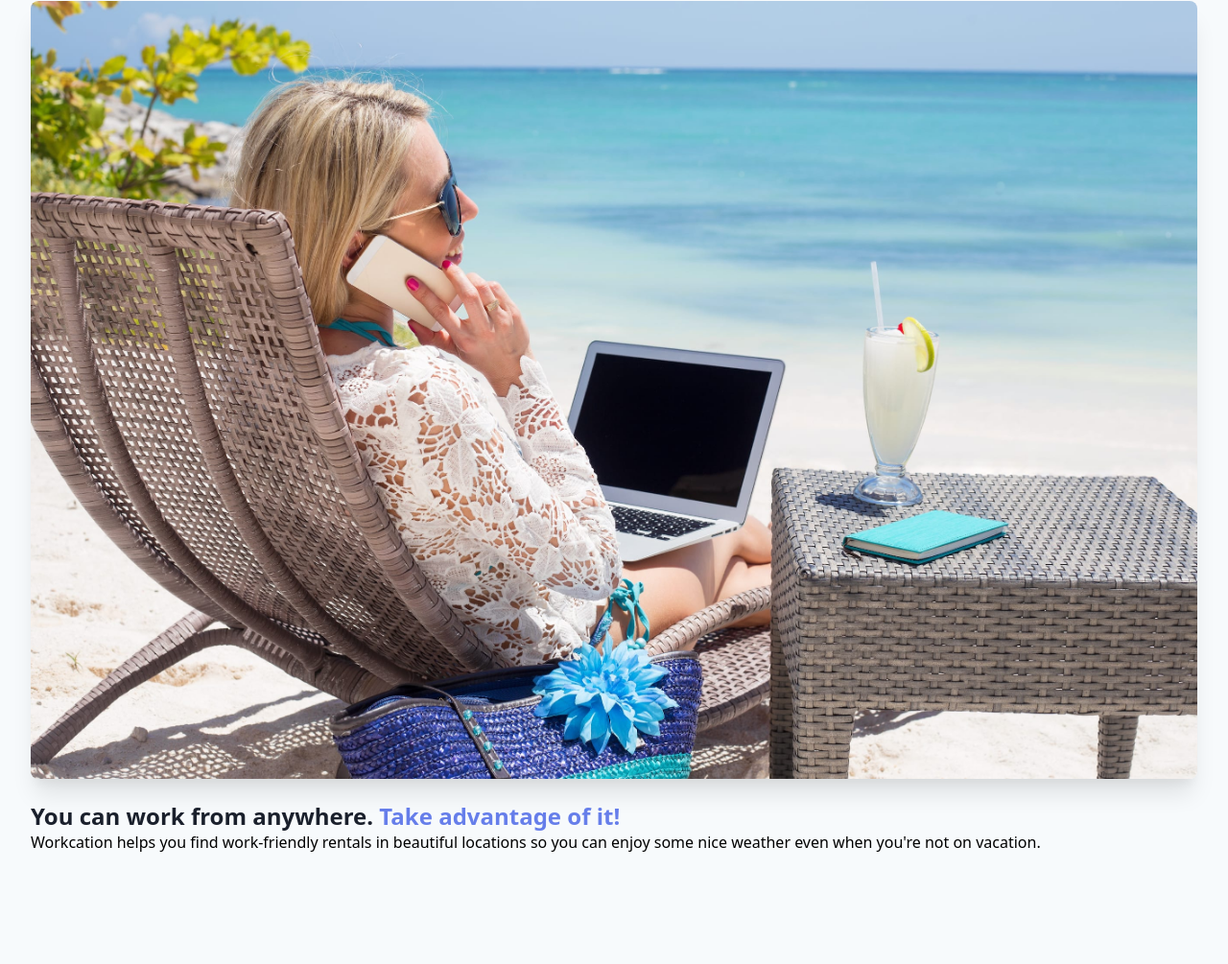
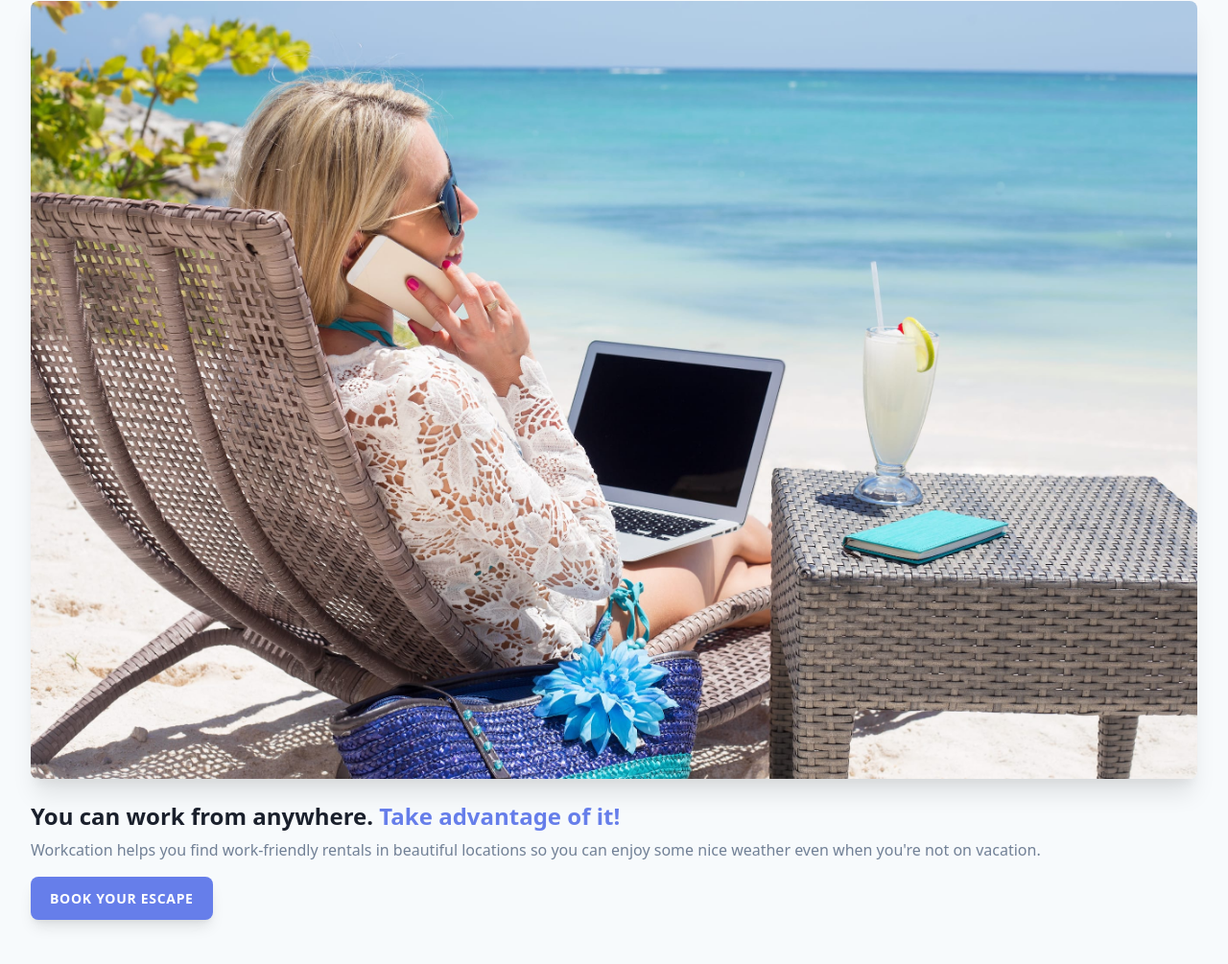
Before and after one commit to robenkleene/Examples, a browser extension: page tailwind/public/index.html in a window 1280 px wide. Shown: the part 111-1116 px from the top of the page at 96% size. Before the commit the page ends 1049 px from the top, so only its background shows below. Drawn offline with nearby package versions, Linux system fonts and the light colour scheme; files that its build step writes are made by us from their sources.

Commit message:
Continue tutorial

```diff
--- a/tailwind/public/index.html
+++ b/tailwind/public/index.html
@@ -17,10 +17,17 @@
         You can work from anywhere.
         <span class="text-indigo-500">Take advantage of it!</span>
       </h1>
-      <p>
+      <p class="mt-2 text-gray-600">
         Workcation helps you find work-friendly rentals in beautiful locations
         so you can enjoy some nice weather even when you're not on vacation.
       </p>
+      <div class="mt-4">
+        <a
+          href="#"
+          class="inline-block px-5 py-3 rounded-lg shadow-lg bg-indigo-500 text-sm text-white uppercase tracking-wider font-semibold"
+          >Book your escape</a
+        >
+      </div>
     </div>
   </body>
 </html>
```
